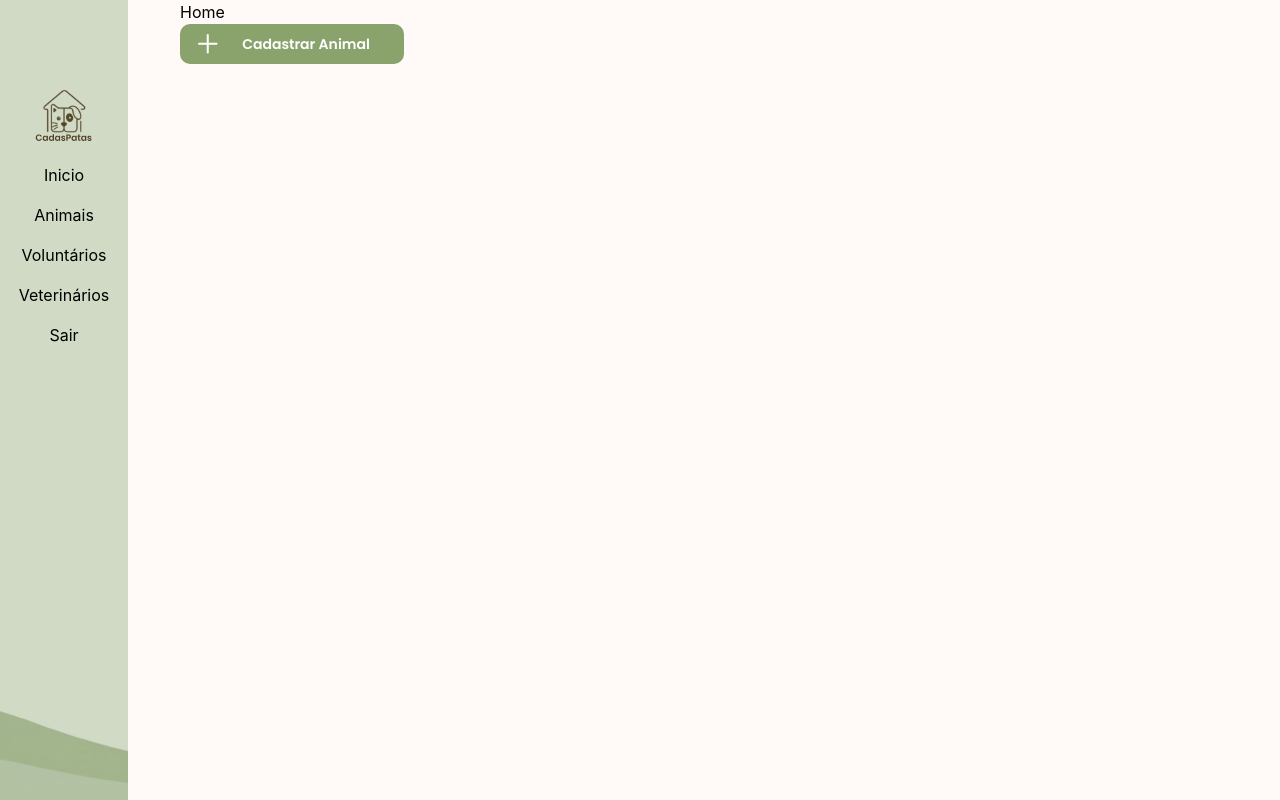
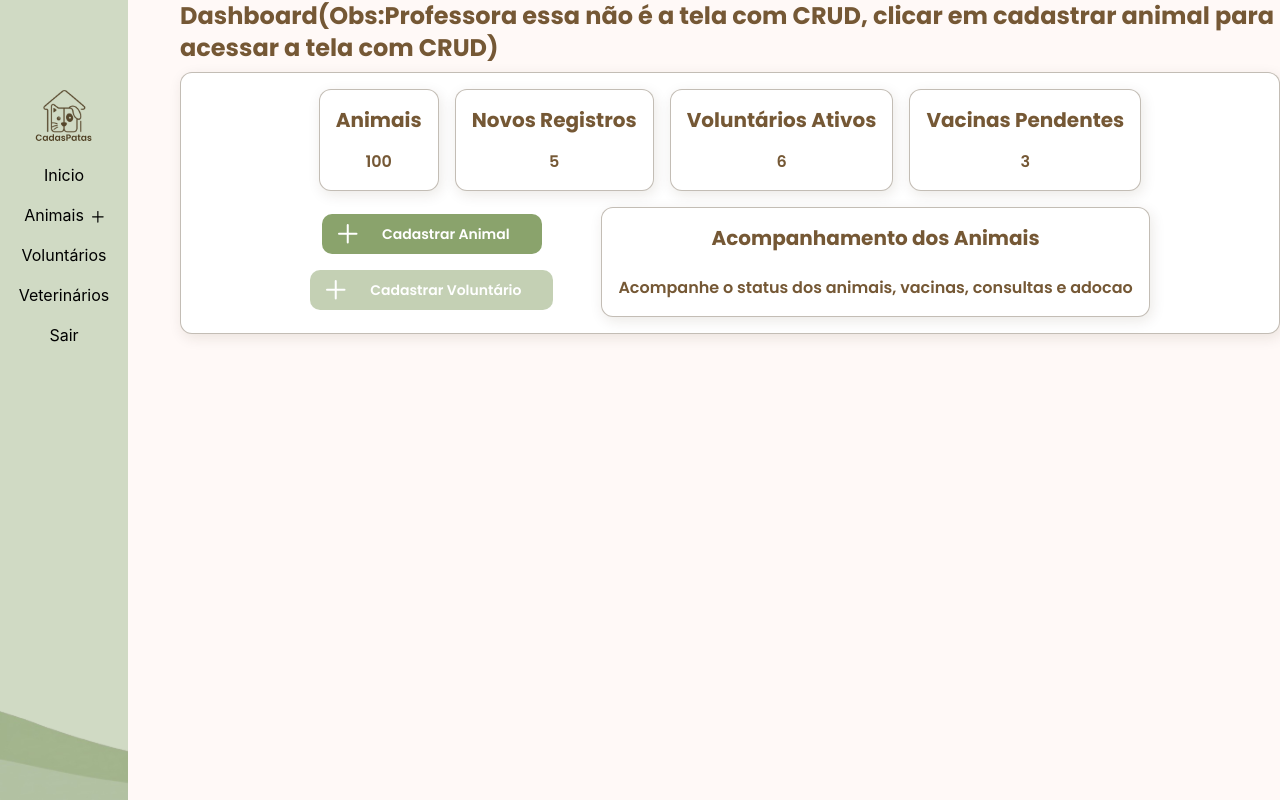
Before and after one commit to Lanalumi/CadasPatas, a Next.js app: page /home in a window 1280 px wide. Built offline with nearby package versions, Linux system fonts and the light colour scheme.

Commit message:
home page sem crud

```diff
--- a/src/app/home/page.tsx
+++ b/src/app/home/page.tsx
@@ -6,10 +6,47 @@ export default function HomePage() {
   const router = useRouter()
   return (
     <>
-      <div>Home</div>
-      <Button green onClick={() => router.push('/animais/new')} icon="/images/icons/add-button.svg">
-        Cadastrar Animal
-      </Button>
+      <header>
+        <h1 className=" font-poppins text-[#755835] font-bold text-2xl">
+          Dashboard(Obs:Professora essa não é a tela com CRUD, clicar em cadastrar animal para acessar a tela com CRUD)
+        </h1>
+      </header>
+      <div className="flex flex-col gap-4 rounded-xl border border-[#3A250B]/30 bg-white shadow-[2px_4px_14px_rgba(58,37,11,0.1)] p-4 items-center justify-center">
+        <div className="flex flex-row gap-4">
+          <div className="flex flex-col gap-4 rounded-xl border border-[#3A250B]/30 bg-white shadow-[2px_4px_14px_rgba(58,37,11,0.1)] p-4 items-center justify-center">
+            <h2 className=" font-poppins text-[#755835] font-bold text-xl">Animais</h2>
+            <p className=" font-poppins text-[#755835] font-semibold text-base">100</p>
+          </div>
+          <div className="flex flex-col gap-4 rounded-xl border border-[#3A250B]/30 bg-white shadow-[2px_4px_14px_rgba(58,37,11,0.1)] p-4 items-center justify-center">
+            <h2 className=" font-poppins text-[#755835] font-bold text-xl">Novos Registros</h2>
+            <p className=" font-poppins text-[#755835] font-semibold text-base">5</p>
+          </div>
+          <div className="flex flex-col gap-4 rounded-xl border border-[#3A250B]/30 bg-white shadow-[2px_4px_14px_rgba(58,37,11,0.1)] p-4 items-center justify-center">
+            <h2 className=" font-poppins text-[#755835] font-bold text-xl">Voluntários Ativos</h2>
+            <p className=" font-poppins text-[#755835] font-semibold text-base">6</p>
+          </div>
+          <div className="flex flex-col gap-4 rounded-xl border border-[#3A250B]/30 bg-white shadow-[2px_4px_14px_rgba(58,37,11,0.1)] p-4 items-center justify-center">
+            <h2 className=" font-poppins text-[#755835] font-bold text-xl">Vacinas Pendentes</h2>
+            <p className=" font-poppins text-[#755835] font-semibold text-base">3</p>
+          </div>
+        </div>
+        <article className="flex flex-row gap-12 items-center justify-center">
+          <div className="flex flex-col gap-4 items-center justify-center">
+            <Button green onClick={() => router.push('/animais/new')} icon="/images/icons/add-button.svg">
+              Cadastrar Animal
+            </Button>
+            <Button disabled onClick={() => router.push('/voluntarios/new')} icon="/images/icons/add-button.svg">
+              Cadastrar Voluntário
+            </Button>
+          </div>
+          <div className="flex flex-col gap-4 rounded-xl border border-[#3A250B]/30 bg-white shadow-[2px_4px_14px_rgba(58,37,11,0.1)] p-4 items-center justify-center">
+            <h1 className=" font-poppins text-[#755835] font-bold text-xl">Acompanhamento dos Animais</h1>
+            <p className=" font-poppins text-[#755835] font-semibold text-base">
+              Acompanhe o status dos animais, vacinas, consultas e adocao
+            </p>
+          </div>
+        </article>
+      </div>
     </>
   )
 }
--- a/src/app/voluntarios/new/page.tsx
+++ b/src/app/voluntarios/new/page.tsx
@@ -1,3 +1,3 @@
 export default function NewVoluntarioPage() {
-  return <div>Novo voluntário</div>
+  return <div>Novo voluntário(em construção</div>
 }
--- a/src/global/ui/Button/Button.tsx
+++ b/src/global/ui/Button/Button.tsx
@@ -4,6 +4,7 @@ type ButtonProps<T extends React.ButtonHTMLAttributes<HTMLButtonElement>> = {
   yellow?: boolean
   red?: boolean
   icon?: string
+  disabled?: boolean
 } & T
 
 export const Button = <T extends React.ButtonHTMLAttributes<HTMLButtonElement>>({
@@ -12,12 +13,13 @@ export const Button = <T extends React.ButtonHTMLAttributes<HTMLButtonElement>>(
   yellow,
   red,
   icon,
+  disabled,
   ...props
 }: ButtonProps<T>) => {
   return (
     <>
       {green && (
-        <div className="bg-[#8AA36C] flex flex-row items-center justify-center gap-2 py-2 px-4 rounded-[10px] md:max-w-56 md:max-h-10 cursor-pointer">
+        <div className="bg-[#8AA36C] flex flex-row items-center justify-center gap-2 py-2 px-4 rounded-[10px] md:max-w-70 md:max-h-10 cursor-pointer">
           <img src={icon} alt="save" width={20} height={20} />
           <button
             className="flex  font-poppins font-semibold py-2 px-4 text-[14px] text-white rounded-sm focus:outline-none cursor-pointer"
@@ -27,6 +29,7 @@ export const Button = <T extends React.ButtonHTMLAttributes<HTMLButtonElement>>(
           </button>
         </div>
       )}
+
       {red && (
         <div className="bg-[#FFA686] flex flex-row items-center justify-center gap-2 py-2 px-4 rounded-sm md:h-8 md:w-28 lg:w-40 lg:h-10 cursor-pointer">
           <img src="/images/icons/delete-button.svg" alt="delete" width={24} height={24} />
@@ -38,7 +41,18 @@ export const Button = <T extends React.ButtonHTMLAttributes<HTMLButtonElement>>(
           </button>
         </div>
       )}
-      {!green && !yellow && !red && (
+      {disabled && (
+        <div className="bg-[#8AA36C] flex flex-row items-center justify-center gap-2 py-2 px-4 rounded-[10px] md:max-w-70 md:max-h-10 cursor-pointer opacity-50 pointer-events-none">
+          <img src={icon} alt="save" width={20} height={20} />
+          <button
+            className="flex  font-poppins font-semibold py-2 px-4 text-[14px] text-white rounded-sm focus:outline-none cursor-pointer"
+            {...props}
+          >
+            {children}
+          </button>
+        </div>
+      )}
+      {!green && !yellow && !red && !disabled && (
         <button
           className="flex font-poppins font-semibold py-2 px-4 text-base text-[#755835] bg-[#FFF9F7] border border-[#3A250B/30] rounded-sm p-2 focus:outline-none"
           {...props}
--- a/src/global/ui/MenuNav/MenuNav.tsx
+++ b/src/global/ui/MenuNav/MenuNav.tsx
@@ -1,13 +1,27 @@
+'use client'
 import Link from 'next/link'
+import { Button } from '../Button/Button'
+import { useRouter } from 'next/navigation'
 
 export const MenuNav = () => {
+  const router = useRouter()
   return (
     <div className="fixed top-0 left-0 z-10 flex md:h-[100vh] w-[100vw] h-[10%] flex-col bg-[#D0DAC4] md:max-w-[20%] lg:max-w-[10%] md:w-[20%] lg:w-[10%] ">
       <aside className="flex md:justify-center h-full w-full md:pt-20 p-4">
         <nav className="flex flex-wrap md:flex-col flex-row items-center md:gap-4 gap-2">
           <img src="/images/logo.svg" alt="logo" width={60} height={60} />
           <Link href="/home">Inicio</Link>
-          <Link href="/animais">Animais</Link>
+          <div className="flex flex-row items-center gap-2">
+            <Link href="/animais">Animais</Link>
+            <img
+              src="/images/icons/add-button.svg"
+              alt="add"
+              width={12}
+              height={12}
+              onClick={() => router.push('/animais/new')}
+              className="cursor-pointer invert mt-1"
+            />
+          </div>
           <Link href="/voluntarios">Voluntários</Link>
           <Link href="/veterinarios">Veterinários</Link>
           <Link href="/logout">Sair</Link>
```
